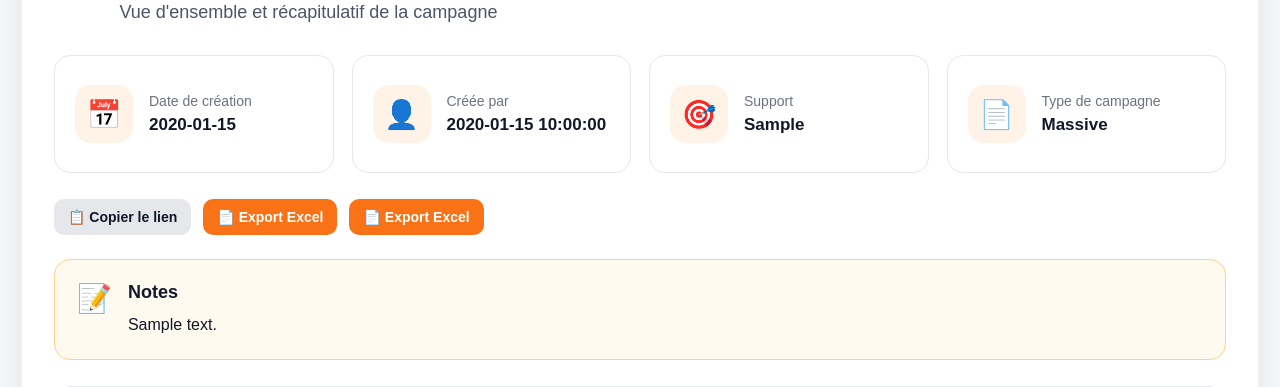
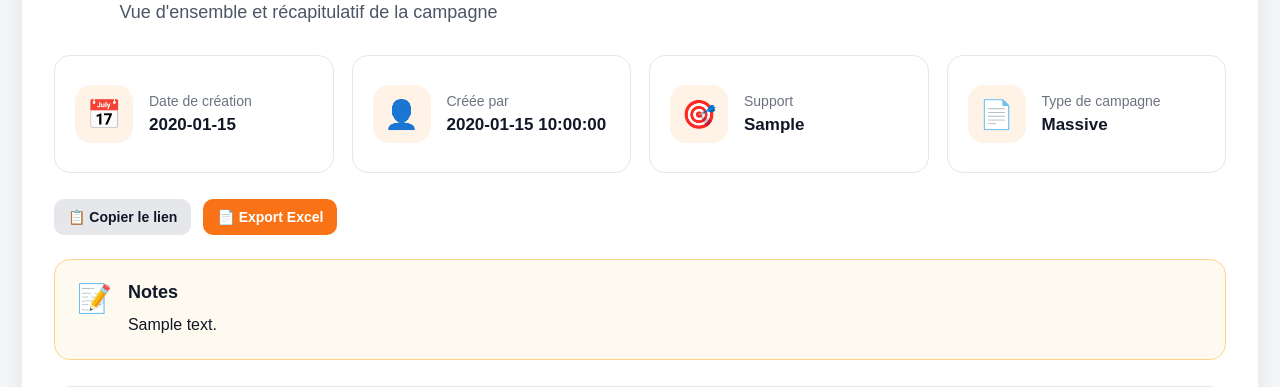
Before and after one commit to MONNET66/potentieldiffusiondiffmedia, a Flask app: template templates/massive_campaign.html in a window 1280 px wide. Shown: the part 213-600 px from the top of the page. Run offline with Flask 3, Linux system fonts and the light colour scheme; data comes from the database, SQL or seed files in the repository; the template is opened without the code that fills it: most values are stand-ins (such as "Sample title", 1, 10 or a date in 2020).

Commit message:
Update massive_campaign.html

```diff
--- a/templates/massive_campaign.html
+++ b/templates/massive_campaign.html
@@ -427,11 +427,7 @@
                href="/massive_export/{{ campaign['id'] }}/download">
                 📄 Export Excel
             </a>
-            <a class="btn btn-primary"
-               href="/massive_export/{{ campaign['id'] }}/download">
-                📄 Export Excel
-            </a>
-        </div>
+            </div>
 
         <div class="notes-box">
             <div class="notes-icon">📝</div>
```
